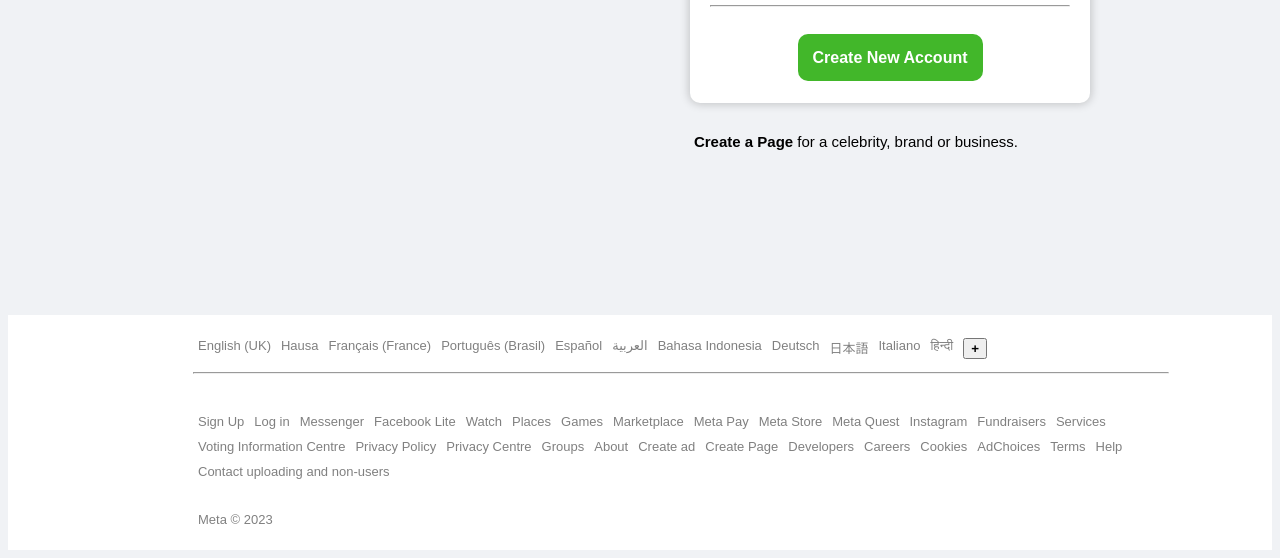
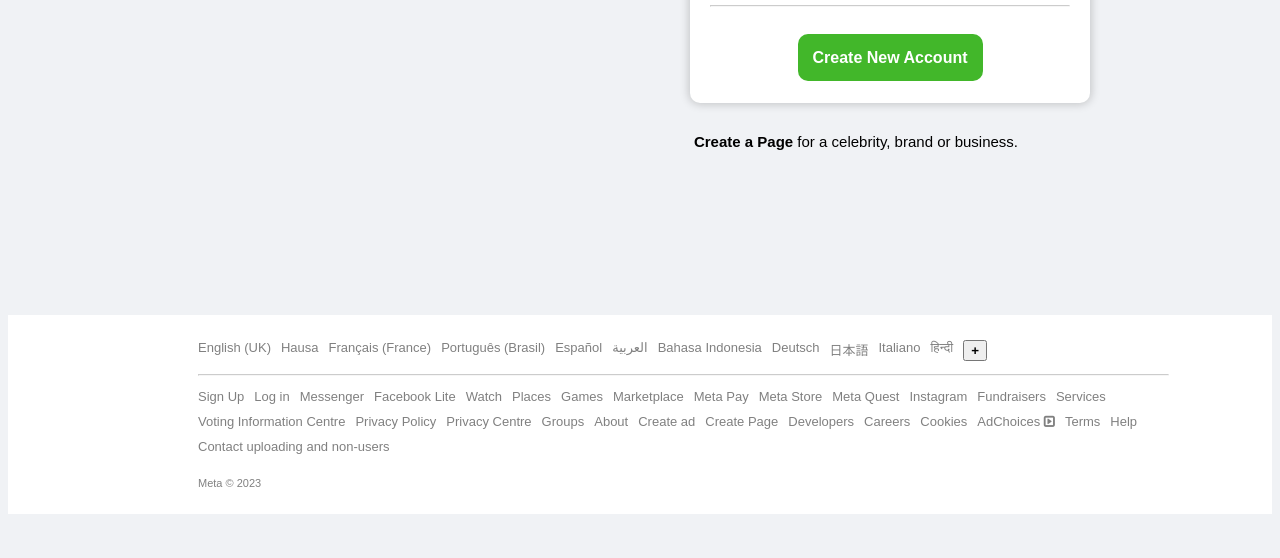
Before and after one commit to Jo-anny/facebook-afoma-chika, a plain HTML site: page index.html in a window 1280 px wide. Shown: the part 380-938 px from the top of the page. After the commit the page ends 905 px from the top, so only its background shows below. Drawn offline with Linux system fonts and the light colour scheme.

Commit message:
Third Commit

```diff
--- a/index.html
+++ b/index.html
@@ -14,8 +14,11 @@
       crossorigin="anonymous"
       referrerpolicy="no-referrer"
     />
+
+	<link rel="stylesheet" href="https://cdnjs.cloudflare.com/ajax/libs/font-awesome/4.7.0/css/font-awesome.min.css" />
     <link rel="stylesheet" href="style.css" />
   </head>
+
   <body>
     <main>
       <div class="container">
@@ -82,11 +85,11 @@
               <button><b>+</b></button>
             </li>
           </ul>
-          <hr style= "margin-left: 35px">
+          <hr style= "margin-left: 40px;" />
         </div>
 
         <div class="languages">
-          <ul>
+          <ul class="secondList">
             <li><a href="#">Sign Up</a></li>
             <li><a href="#">Log in</a></li>
             <li><a href="#">Messenger</a></li>
@@ -110,8 +113,12 @@
             <li><a href="#">Create Page</a></li>
             <li><a href="#">Developers</a></li>
             <li><a href="#">Careers </a></li>
-            <li><a href="#">Cookies</a></li>
-            <li><a href="#">AdChoices</a></li>
+            <li>
+              <a href="#">Cookies</a></li>
+            <li>
+              <a href="#" title="Learn about AdChoices">AdChoices <i class="fa fa-caret-square-o-right" aria-hidden="true"></i>
+              </a>
+            </li>
             <li><a href="#">Terms</a></li>
             <li><a href="#">Help</a></li>
             <li><a href="#">Contact uploading and non-users</a></li>
@@ -119,7 +126,7 @@
         </div>
 
         <div class="languages">
-          <p>Meta &copy; 2023</p>
+          <p class="copyright">Meta &copy; 2023</p>
         </div>
       </div>
     </footer>
--- a/style.css
+++ b/style.css
@@ -117,9 +117,16 @@ li {
 li a{
   color: grey;
 }
-
+li a:hover{
+  text-decoration: underline;
+}
 li button{
   cursor: pointer;
+}
+
+hr{
+  color:grey;
+  opacity: 0.5;
 }
 
 .footer {
@@ -134,7 +141,7 @@ li button{
 
 .languages{
   width: 80%;
-  padding: 10px 50px;
+  padding: 0px 50px;
 }
 
 .languages p{
@@ -142,3 +149,11 @@ li button{
   margin-top: 0px;
   color:grey;
 }
+.firstList{
+  padding-top: 25px;
+}
+.copyright{
+  font-size: 11px;
+  padding-top: 10px;
+  padding-bottom: 25px;
+}
```
